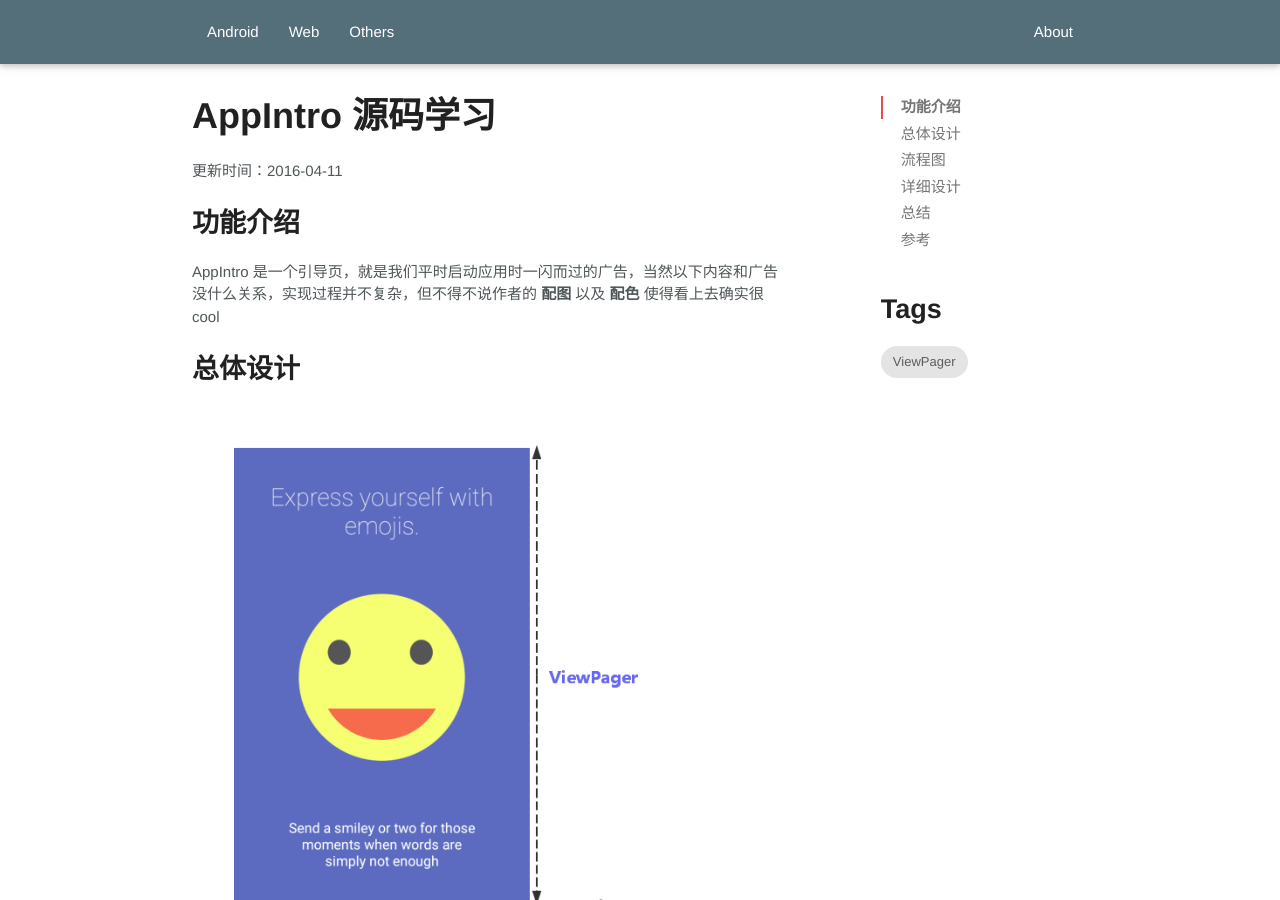
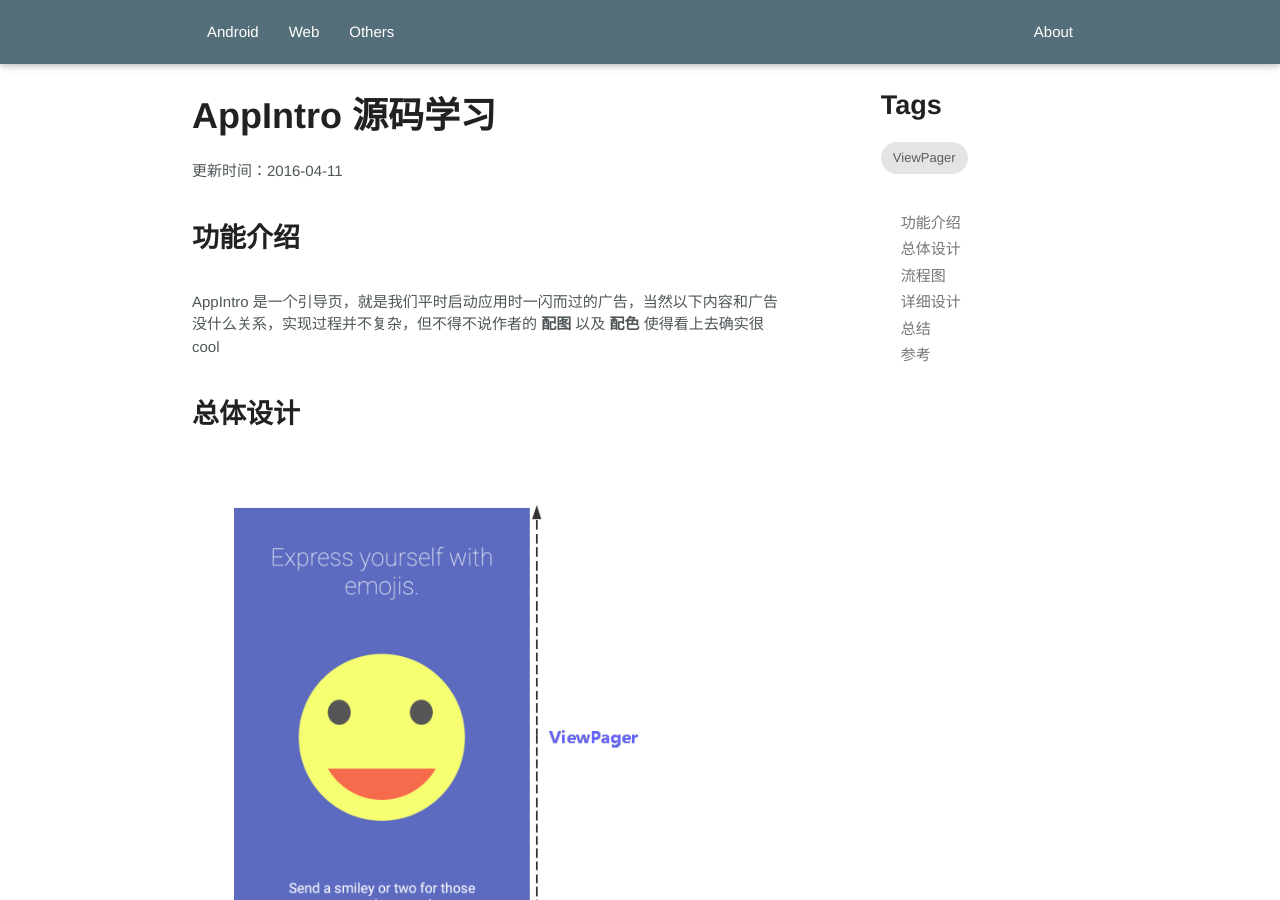
Before and after one commit to 13055512/13055512.github.io, a Jekyll site: the page built from _posts/2016-04-11-AppIntro_源码解析.md, in a window 1280 px wide and 900 px high. Built offline with Jekyll 4.4.1, drawn with Linux system fonts in a browser that asks for light colours; comment, search, counter and statistics services are not loaded; some of the changed lines change nothing that is shown.

Commit message:
目录跳转
滚动监听还没弄

```diff
--- a/_layouts/post.html
+++ b/_layouts/post.html
@@ -18,15 +18,15 @@
             {% include comments.html %}
         </div>
         <div class="col m3 offset-m1 hide-on-med-and-down">
-            <ul id='content' class='section table-of-contents'>
-
-            </ul>
             <!--<h2 class="null">Time</h2>
             <button class="btn" id="test">Test</button>-->
             <h2 class="null">Tags</h2>
             {% for tag in page.tags %}
             <a href="/tags/{{ tag }}"><div class="chip">{{ tag }}</div></a>
             {% endfor %}
+            <ul id='content' class='section table-of-contents'>
+
+            </ul>
         </div>
       </div>
   </div>
--- a/js/page.js
+++ b/js/page.js
@@ -1,16 +1,12 @@
 $(document).ready(function(){
     var hd = $('h2').not(".null");
     var num = hd.size();
-    if (num > 0) {
-        var id = hd.first().attr('id');
-        var text = hd.first().text();
-        text = '<li id="id' + id + '"><a class="active">' + text + '</a></li>';
-        $('ul#content').append(text);
-    for (var i = 1; i < num; i++){
+    for (var i = 0; i < num; i++){
         var id = hd.eq(i).attr('id');
         var text = hd.eq(i).text();
-        text = '<li id="id' + id + '"><a class="disactive">' + text + '</a></li>';
+        text = '<li><a href="#' + id + '">' + text + '</a></li>';
         $('ul#content').append(text);
+        hd.eq(i).attr("class", "section scrollspy");
     }
-    };
+    $('.scrollspy').scrollSpy();
 });
```
